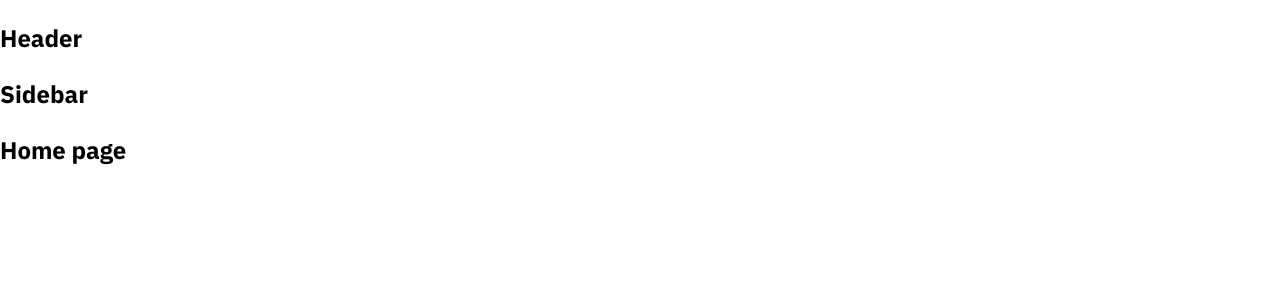
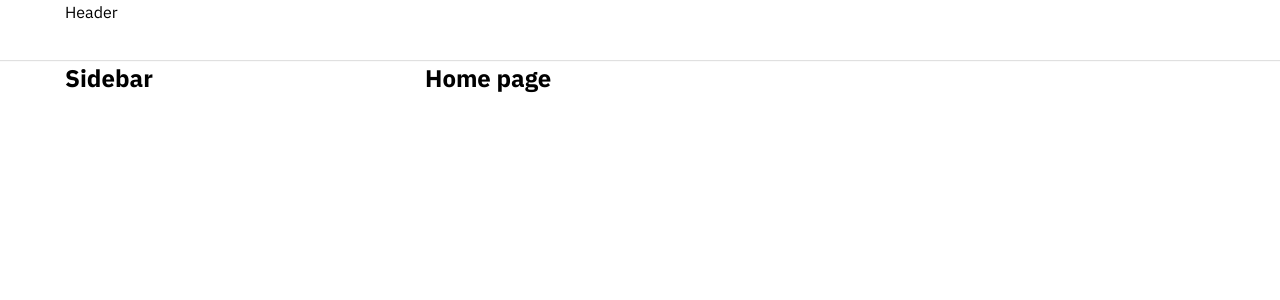
Before and after one commit to HoHoanNam/tiktok-clone-ui, a React (Create React App) app: page / in a window 1280 px wide. Shown: the top 300 px of the page. Built offline with nearby package versions, Linux system fonts and the light colour scheme.

Commit message:
Dựng khung Layout mặc định

```diff
--- a/package.json
+++ b/package.json
@@ -7,6 +7,7 @@
     "@testing-library/jest-dom": "^6.6.3",
     "@testing-library/react": "^16.3.0",
     "@testing-library/user-event": "^13.5.0",
+    "classnames": "^2.5.1",
     "normalize.css": "^8.0.1",
     "react": "^19.1.0",
     "react-dom": "^19.1.0",
--- a/src/components/GlobalStyles/GlobalStyles.scss
+++ b/src/components/GlobalStyles/GlobalStyles.scss
@@ -3,9 +3,15 @@
 
 :root {
   --primary: #fe2c55;
+
+  // Default layout
+  --default-layout-width: 1150px;
+  --default-layout-header-height: 60px;
 }
 
 * {
+  margin: 0;
+  padding: 0;
   box-sizing: border-box;
 }
 
--- /dev/null
+++ b/src/components/Layouts/DefaultLayout/DefaultLayout.module.scss
@@ -0,0 +1,14 @@
+.wrapper {
+  display: flex;
+  flex-direction: column;
+  align-items: center;
+}
+
+.container {
+  width: var(--default-layout-width);
+  display: flex;
+}
+
+.content {
+  flex: 1;
+}
--- /dev/null
+++ b/src/components/Layouts/DefaultLayout/Sidebar/Sidebar.module.scss
@@ -0,0 +1,3 @@
+.wrapper {
+  width: 360px;
+}
--- a/src/components/Layouts/DefaultLayout/Sidebar/index.js
+++ b/src/components/Layouts/DefaultLayout/Sidebar/index.js
@@ -1,5 +1,14 @@
+import classNames from 'classnames/bind';
+import styles from './Sidebar.module.scss';
+
+const cx = classNames.bind(styles);
+
 function Sidebar() {
-  return <h2>Sidebar</h2>;
+  return (
+    <aside className={cx('wrapper')}>
+      <h2>Sidebar</h2>
+    </aside>
+  );
 }
 
 export default Sidebar;
--- a/src/components/Layouts/DefaultLayout/index.js
+++ b/src/components/Layouts/DefaultLayout/index.js
@@ -1,13 +1,17 @@
+import classNames from 'classnames/bind';
+import styles from './DefaultLayout.module.scss';
 import Header from '../components/Header';
 import Sidebar from './Sidebar';
 
+const cx = classNames.bind(styles);
+
 function DefaultLayout({ children }) {
   return (
-    <div>
+    <div className={cx('wrapper')}>
       <Header />
-      <div className="container">
+      <div className={cx('container')}>
         <Sidebar />
-        <div className="content">{children}</div>
+        <div className={cx('content')}>{children}</div>
       </div>
     </div>
   );
--- /dev/null
+++ b/src/components/Layouts/components/Header/Header.module.scss
@@ -0,0 +1,12 @@
+.wrapper {
+  width: 100%;
+  height: var(--default-layout-header-height, 60px);
+  display: flex;
+  justify-content: center;
+  box-shadow: 0 1px 1px rgba(0 0 0 / 12%);
+}
+
+.inner {
+  height: 100%;
+  width: var(--default-layout-width);
+}
--- a/src/components/Layouts/components/Header/index.js
+++ b/src/components/Layouts/components/Header/index.js
@@ -1,5 +1,14 @@
+import classNames from 'classnames/bind';
+import styles from './Header.module.scss';
+
+const cx = classNames.bind(styles);
+
 function Header() {
-  return <h2>Header</h2>;
+  return (
+    <header className={cx('wrapper')}>
+      <div className={cx('inner')}>Header</div>
+    </header>
+  );
 }
 
 export default Header;
```
Also changed, not shown: 1 other file (tests, documents, lock files or other folders).
